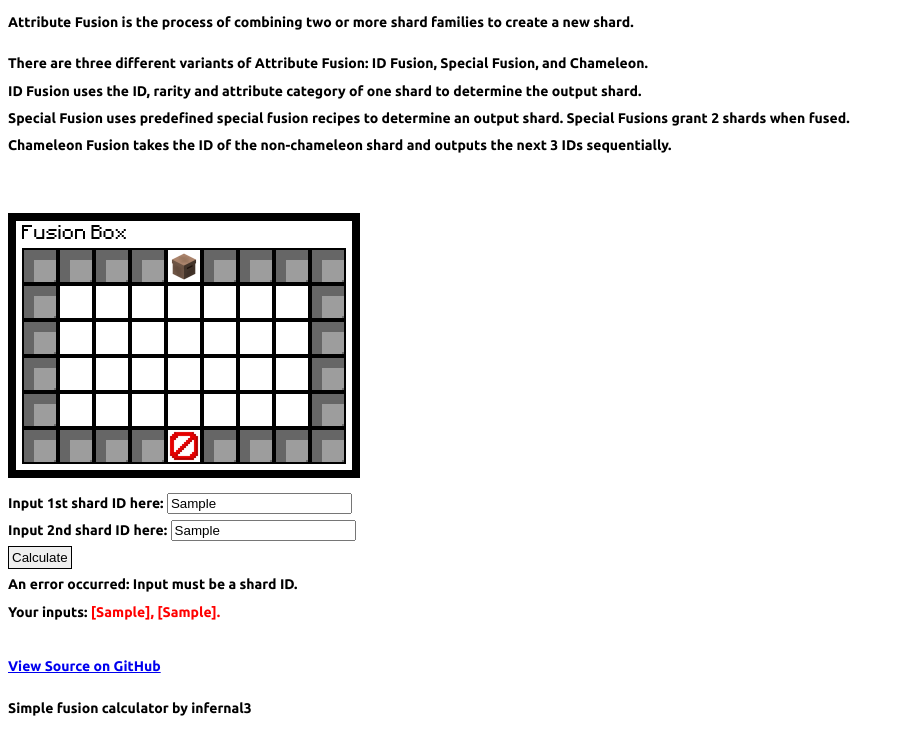
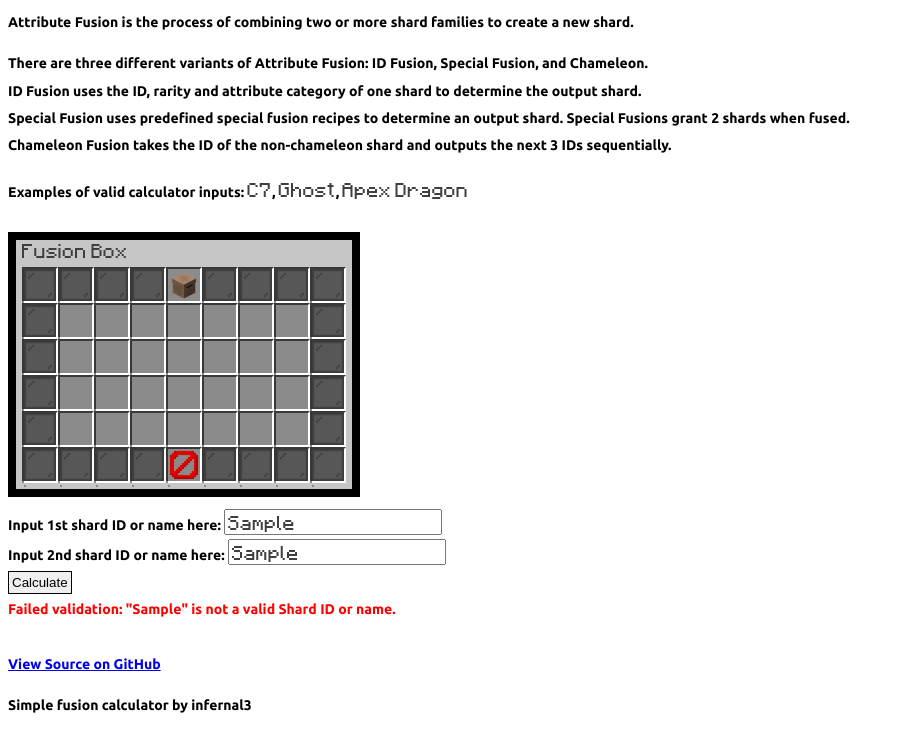
Before and after one commit to infernal3/fusion-calculator, a plain HTML site: page test.html in a window 1280 px wide. Both pictures are taken after typing "Sample", "Sample" into the empty fields and a click on the button "Calculate". Shown: the part 83-819 px from the top of the page, without its empty margins (0-905 px from the left). Drawn offline with Linux system fonts and the light colour scheme.

Commit message:
feat: fusion box gui-like now has stuff inside part 1

```diff
--- a/src/main.js
+++ b/src/main.js
@@ -47,13 +47,20 @@ var calculateFusionResult = function (ShardTable, ShardA, ShardB) {
 };
 
 var getShardIDFromName = function (ShardTable, ShardName) {
+    var result = "C0";
     ShardTable.sorted.forEach((item) => {
-        if (item.shardName == ShardName) {
-            return item.shardID;
+        if (!item || !("shardName" in item)) {
+            return;
+        }
+        if (item.shardName.toLowerCase() == ShardName.toLowerCase()) {
+            result = item.shardID;
         }
     });
-    // Could not find a shard ID. Return a valid (but junk) shard ID to avoid things breaking.
-    return "C1";
+    if (result == "C0") {
+        // Could not find a shard ID. Return a valid-seeming (but junk) shard ID to avoid things breaking.
+        console.log("Could not find a shard ID.");
+    }
+    return result;
 };
 
 var calculateAllSpecialFusions = function (ShardTable, ShardA, ShardB) {
@@ -191,11 +198,11 @@ var loadOneShardConstant = async function (resource) {
 };
 
 var loadManyShardConstants = async function () {
-    var common = await loadOneShardConstant("../src/lib/common.json");
-    var uncommon = await loadOneShardConstant("../src/lib/uncommon.json");
-    var rare = await loadOneShardConstant("../src/lib/rare.json");
-    var epic = await loadOneShardConstant("../src/lib/epic.json");
-    var legendary = await loadOneShardConstant("../src/lib/legendary.json");
+    var common = await loadOneShardConstant("src/lib/common.json");
+    var uncommon = await loadOneShardConstant("src/lib/uncommon.json");
+    var rare = await loadOneShardConstant("src/lib/rare.json");
+    var epic = await loadOneShardConstant("src/lib/epic.json");
+    var legendary = await loadOneShardConstant("src/lib/legendary.json");
     return {
         common: common,
         uncommon: uncommon,
@@ -207,6 +214,7 @@ var loadManyShardConstants = async function () {
 };
 
 var Loading = true;
+var InputsValidated = false;
 var ShardTable = {};
 
 loadManyShardConstants()
@@ -236,20 +244,47 @@ loadManyShardConstants()
         Loading = false;
         el("loading").style = "display: none";
         el("calculate").addEventListener("click", () => {
+            el("results").innerHTML = "";
             var input1 = "" + el("input1").value;
             var input2 = "" + el("input2").value;
             console.log(`call function: calculate(${input1}, ${input2})`);
-            if (getInfoForShardLetter(input1.slice(0, 1)).index == -1 || getInfoForShardLetter(input2.slice(0, 1)).index == -1) {
-                el("results").innerHTML = `An error occurred: Input must be a shard ID.<br>Your inputs: <span style="color: #f00">[${input1}], [${input2}].</span>`;
+            if (true) {
+                var shard1 = "empty slot",
+                    shard2 = "empty slot";
+                if (checkIfShardIDExists(ShardTable, input1)) {
+                    shard1 = input1;
+                } else {
+                    var temp1 = getShardIDFromName(ShardTable, input1);
+                    if (temp1 != "C0") {
+                        shard1 = temp1;
+                    } else {
+                        el("results").innerHTML = `<span style="color: #f00">Failed validation: "${input1}" is not a valid Shard ID or name.</span>`;
+                        return;
+                    }
+                }
+                if (checkIfShardIDExists(ShardTable, input2)) {
+                    shard2 = input2;
+                } else {
+                    var temp2 = getShardIDFromName(ShardTable, input2);
+                    if (temp2 != "C0") {
+                        shard2 = temp2;
+                    } else {
+                        el("results").innerHTML = `<span style="color: #f00">Failed validation: "${input2}" is not a valid Shard ID or name.</span>`;
+                        return;
+                    }
+                }
+            }
+            if (getInfoForShardLetter(shard1.slice(0, 1)).index == -1 || getInfoForShardLetter(shard2.slice(0, 1)).index == -1) {
+                el("results").innerHTML = `<span style="color: #f00">An unexpected error occurred. Your inputs: ["${input1}]", "[${input2}]".</span>`;
                 console.log("Invalid input to calculation function.");
                 return;
             }
             try {
-                var result = calculateFusionResult(ShardTable, input1, input2);
+                var result = calculateFusionResult(ShardTable, shard1, shard2);
                 el("results").innerHTML = JSON.stringify(result);
                 console.log(result);
             } catch (error) {
-                el("results").innerHTML = `<span style="color: #f00">${error}</span>`;
+                el("results").innerHTML = `<span style="color: #f00">An unexpected error occurred: ${error}</span>`;
                 console.error(error);
             } finally {
                 console.log("Calculation complete.");
--- a/src/style.css
+++ b/style.css
@@ -17,14 +17,14 @@ button {
 
 @font-face {
     font-family: "Minecraft";
-    src: url("../assets/minecraftfont.woff") format("woff");
+    src: url("assets/minecraftfont.woff") format("woff");
     font-style: normal;
     font-display: swap;
 }
 
 @font-face {
     font-family: "Ubuntu";
-    src: url("../assets/Ubuntu-Bold_min.ttf") format("truetype");
+    src: url("assets/Ubuntu-Bold_min.ttf") format("truetype");
     font-style: normal;
     font-weight: 700;
     font-display: swap;
@@ -70,7 +70,7 @@ div.loading {
 .fusionbox {
     display: inline-block;
     position: relative;
-    background-color: "#c6c6c6";
+    background-color: #c6c6c6;
     margin: 12px 0;
     padding: 6px;
     width: fit-content;
@@ -86,13 +86,18 @@ div.loading {
 .fusionbox > .fusionbox-header {
     margin-top: -10.5px;
 }
+
+.minecraft-font,
 .fusionbox-header {
     font-family: "Minecraft", monospace, sans-serif;
-    display: block;
     font-size: 16px;
-    color: "#3f3f3f";
+    color: #3f3f3f;
     letter-spacing: 0.2px;
     text-overflow: clip;
+}
+
+.fusionbox-header {
+    display: block;
     overflow-x: auto;
     overflow-y: hidden;
     width: 1px;
@@ -108,15 +113,15 @@ div.loading {
     display: inline-block;
     position: relative;
     border: 2px solid;
-    border-top-color: "#373737";
-    border-right-color: "#fff";
-    border-bottom-color: "#fff";
-    border-left-color: "#373737";
+    border-top-color: #373737;
+    border-right-color: #fff;
+    border-bottom-color: #fff;
+    border-left-color: #373737;
     background-position-x: center;
     background-position-y: center;
     background-size: 32px 32px;
     background-repeat: no-repeat;
-    background-color: "#8b8b8b";
+    background-color: #8b8b8b;
     width: 32px;
     height: 32px;
     font-size: 16px;
@@ -130,6 +135,8 @@ div.loading {
     display: block;
     background-origin: content-box;
     background-clip: content-box;
+    background-size: contain;
+    background-repeat: no-repeat;
     width: 32px;
     height: 32px;
     top: -2px;
@@ -138,15 +145,15 @@ div.loading {
 }
 
 .fusionbox-slot-item.black-stained-glass-pane {
-    background-image: url("https://infernal3.github.io/fusion-calculator/assets/vanilla/Black_Stained_Glass_Pane.png");
+    background-image: url("assets/vanilla/Black_Stained_Glass_Pane.png");
 }
 
 .fusionbox-slot-item.barrier {
-    background-image: url("https://infernal3.github.io/fusion-calculator/assets/vanilla/Barrier.webp");
+    background-image: url("assets/vanilla/Barrier.webp");
 }
 
 .fusionbox-slot-item.fusionbox-skull {
-    background-image: url("https://infernal3.github.io/fusion-calculator/assets/favicon-32x32.png");
+    background-image: url("assets/favicon-32x32.png");
 }
 
 .fusionbox-slot::before {
@@ -157,7 +164,7 @@ div.loading {
 .fusionbox-slot::after {
     content: "";
     position: absolute;
-    background-color: "#8b8b8b";
+    background-color: #8b8b8b;
     height: 2px;
     width: 2px;
     pointer-events: none;
--- a/test.html
+++ b/test.html
@@ -6,22 +6,22 @@
         <meta name="viewport" content="width=device-width, initial-scale=1" />
         <meta name="description" content="A simple attribute fusion calculator for Hypixel SkyBlock. Simulate the fusion of any two Attribute Shards and see which shards are output." />
         <!-- <link rel="canonical" href="https://infernal3.github.io/fusion-calculator" /> -->
-        <link rel="apple-touch-icon" sizes="180x180" href="./assets/apple-touch-icon.png" />
-        <link rel="icon" type="image/png" sizes="32x32" href="./assets/favicon-32x32.png" />
-        <link rel="icon" type="image/png" sizes="16x16" href="./assets/favicon-16x16.png" />
+        <link rel="apple-touch-icon" sizes="180x180" href="assets/apple-touch-icon.png" />
+        <link rel="icon" type="image/png" sizes="32x32" href="assets/favicon-32x32.png" />
+        <link rel="icon" type="image/png" sizes="16x16" href="assets/favicon-16x16.png" />
         <!-- search engine optimization stuff. this is the first time i'm doing this by the way. -->
         <meta property="og:description" content="A simple attribute fusion calculator for Hypixel SkyBlock. Simulate the fusion of any two Attribute Shards and see which shards are output." />
         <meta property="og:title" content="Fusion Calculator | infernal3" />
         <!--
-        <meta property="og:image" content="https://infernal3.github.io/fusion-calculator/assets/og-image.png" />
+        <meta property="og:image" content="assets/og-image.png" />
         <meta property="og:image:width" content="1200" />
         <meta property="og:image:height" content="630" />
         <meta property="og:url" content="https://infernal3.github.io/fusion-calculator" />
         -->
-        <link rel="manifest" href="./site.webmanifest" />
-        <script defer src="./src/specialFusionRecipes.js"></script>
-        <script defer src="./src/main.js"></script>
-        <link rel="stylesheet" href="./src/style.css" />
+        <link rel="manifest" href="site.webmanifest" />
+        <script defer src="src/specialFusionRecipes.js"></script>
+        <script defer src="src/main.js"></script>
+        <link rel="stylesheet" href="style.css" />
     </head>
     <body>
         <div id="loading" class="loading">
@@ -44,7 +44,7 @@
                     <br />
                     Chameleon Fusion takes the ID of the non-chameleon shard and outputs the next 3 IDs sequentially.
                 </p>
-                <br />
+                <p>Examples of valid calculator inputs: <span class="minecraft-font">C7</span>, <span class="minecraft-font">Ghost</span>, <span class="minecraft-font">Apex Dragon</span></p>
                 <div class="fusionbox" id="fusionbox">
                     <div class="fusionbox-header" id="fusionbox-header">Fusion Box</div>
                     <div class="fusionbox-row">
@@ -115,9 +115,9 @@
                     </div>
                 </div>
                 <br />
-                <span class="no-select">Input 1st shard ID here: </span><input type="text" id="input1" />
+                <span class="no-select">Input 1st shard ID or name here: </span><input type="text" class="minecraft-font" id="input1" />
                 <br />
-                <span class="no-select">Input 2nd shard ID here: </span><input type="text" id="input2" />
+                <span class="no-select">Input 2nd shard ID or name here: </span><input type="text" class="minecraft-font" id="input2" />
                 <br />
                 <button id="calculate">Calculate</button>
                 <br />
```
